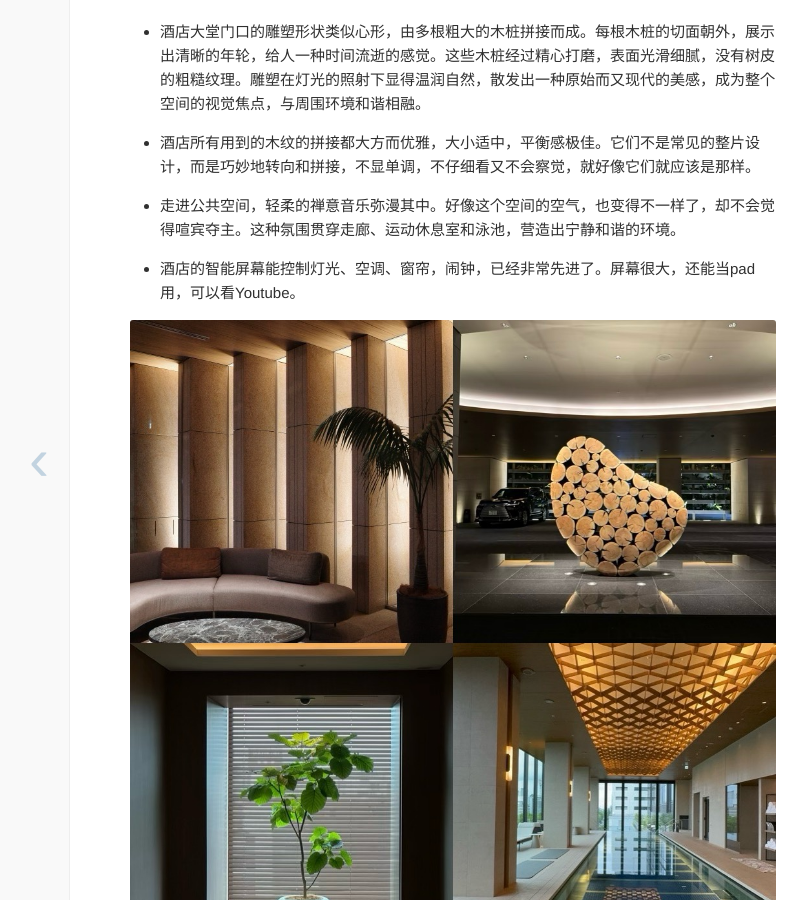
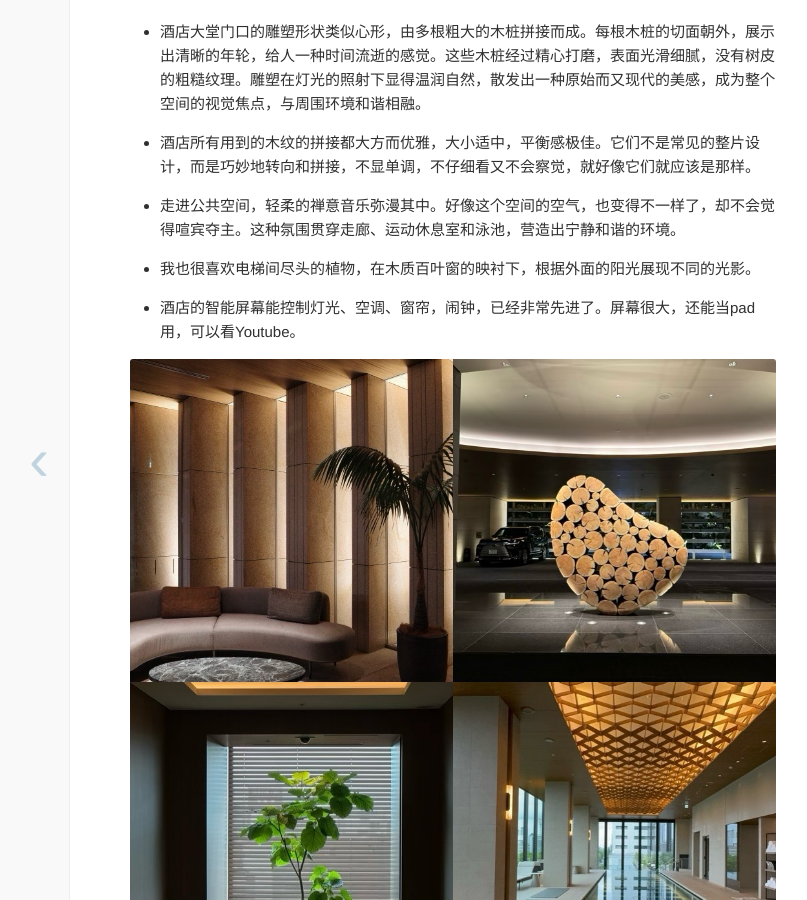
Before and after one commit to imrickysu/imrickysu.github.io, a Jekyll site: the page built from _posts/2024-07-01-nagoya-travel-log.md, in a window 1280 px wide and 900 px high, scrolled down 2401 px. Shown: the whole window, without its empty margins (187-994 px from the left). Built offline with Jekyll 4.4.1, drawn with Linux system fonts in a browser that asks for light colours.

Commit message:
nagoya: update TIAD plants

```diff
--- a/_posts/2024-07-01-nagoya-travel-log.md
+++ b/_posts/2024-07-01-nagoya-travel-log.md
@@ -68,6 +68,7 @@ tags:
 - 酒店大堂门口的雕塑形状类似心形，由多根粗大的木桩拼接而成。每根木桩的切面朝外，展示出清晰的年轮，给人一种时间流逝的感觉。这些木桩经过精心打磨，表面光滑细腻，没有树皮的粗糙纹理。雕塑在灯光的照射下显得温润自然，散发出一种原始而又现代的美感，成为整个空间的视觉焦点，与周围环境和谐相融。
 - 酒店所有用到的木纹的拼接都大方而优雅，大小适中，平衡感极佳。它们不是常见的整片设计，而是巧妙地转向和拼接，不显单调，不仔细看又不会察觉，就好像它们就应该是那样。
 - 走进公共空间，轻柔的禅意音乐弥漫其中。好像这个空间的空气，也变得不一样了，却不会觉得喧宾夺主。这种氛围贯穿走廊、运动休息室和泳池，营造出宁静和谐的环境。
+- 我也很喜欢电梯间尽头的植物，在木质百叶窗的映衬下，根据外面的阳光展现不同的光影。
 - 酒店的智能屏幕能控制灯光、空调、窗帘，闹钟，已经非常先进了。屏幕很大，还能当pad用，可以看Youtube。
 
 ![](/images/2024_nagoya/nagoya_tiad.jpg)
```
